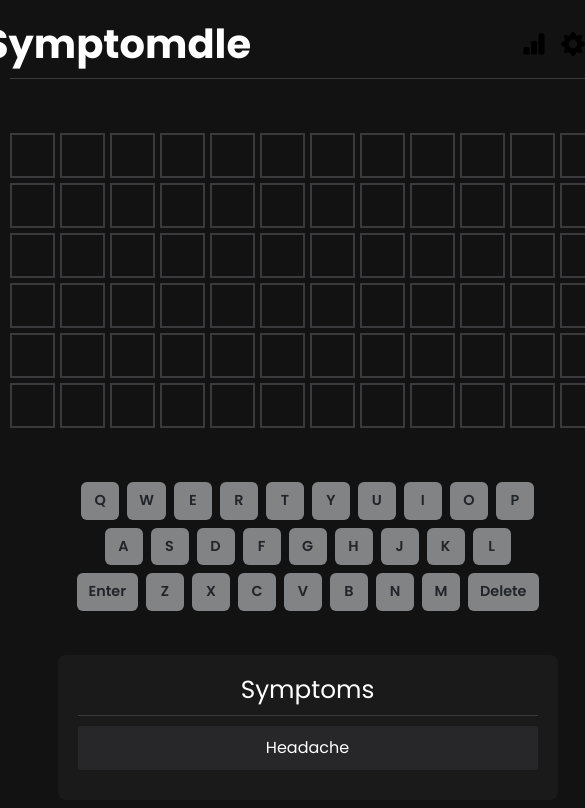
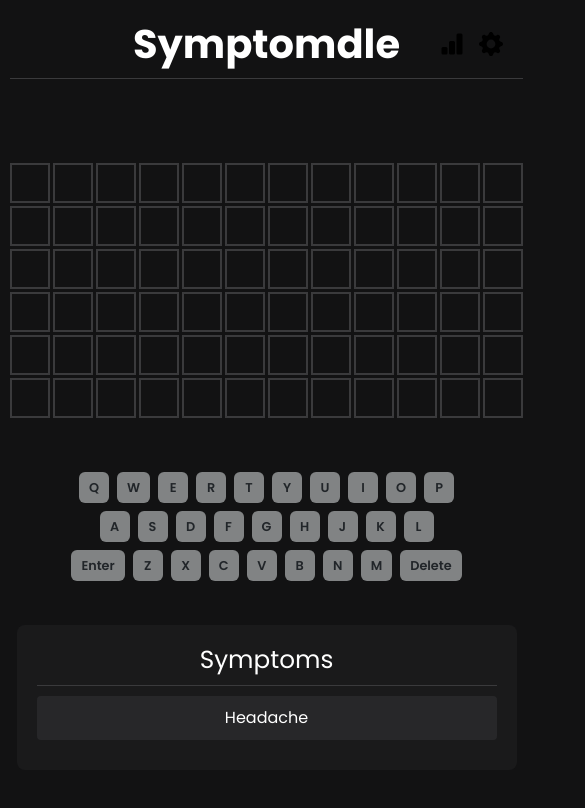
Before and after one commit to kylestanfield/Symptomdle, a React (Create React App) app: page / in a window 390 px wide. Shown: the top 808 px of the page, 585 px wide, since content can reach past the window. Built offline with nearby package versions, Linux system fonts and the light colour scheme.

Commit message:
Fix mobile

```diff
--- a/package.json
+++ b/package.json
@@ -21,7 +21,7 @@
     "web-vitals": "^2.1.4"
   },
   "scripts": {
-    "start": "react-scripts start",
+    "start": "HOST=0.0.0.0 react-scripts start",
     "build": "react-scripts build",
     "test": "react-scripts test",
     "eject": "react-scripts eject"
--- a/src/App.css
+++ b/src/App.css
@@ -207,23 +207,30 @@ body {
     margin-top: 20px;
   }
 
-  .App-header {
-    padding-right: 0;
+  .App-header .title {
+    position: static;
+    left: auto;
   }
 
   .game-container {
     width: 100%;
   }
 
+  .board {
+    grid-gap: 3px;
+    max-width: 100%;
+  }
+
   .board-tile {
-    width: 45px;
-    height: 45px;
-    font-size: 1.5rem;
+    width: 40px;
+    height: 40px;
+    font-size: 1.3rem;
   }
 
   .keyboard .btn {
-    padding: 8px 12px;
-    font-size: 0.9rem;
-    min-width: 38px;
+    padding: 6px 10px;
+    font-size: 0.8rem;
+    min-width: 30px;
+    margin: 2px;
   }
 }
--- a/src/App.tsx
+++ b/src/App.tsx
@@ -1,4 +1,4 @@
-import React, { useState, useEffect, useCallback } from 'react';
+import React, { useState, useEffect, useCallback, useRef } from 'react';
 import { GearFill, BarChartFill } from 'react-bootstrap-icons';
 import './App.css';
 import GameBoard from './GameBoard';
@@ -141,6 +141,20 @@ const App: React.FC = () => {
     };
   }, [handleChar, handleDelete, handleEnter]);
 
+  const textInputRef = useRef<HTMLInputElement>(null);
+
+  useEffect(() => {
+    if (!isGameOver && textInputRef.current) {
+      textInputRef.current.focus();
+    }
+  }, [isGameOver]);
+
+  const handleGameContainerClick = () => {
+    if (!isGameOver && textInputRef.current) {
+      textInputRef.current.focus();
+    }
+  };
+
   return (
     <div className="App">
       {toastMessage && <Toast message={toastMessage} onClose={() => setToastMessage('')} />}
@@ -160,9 +174,30 @@ const App: React.FC = () => {
       </header>
 
       <div className="main-content">
-        <div className="game-container">
+        <div className="game-container" onClick={handleGameContainerClick}>
           {solution.name && <GameBoard solution={solution.name} guesses={guesses} currentGuess={currentGuess} isHardMode={isHardMode} />}
           <Keyboard onChar={handleChar} onDelete={handleDelete} onEnter={handleEnter} isGameOver={isGameOver} />
+          <input
+            ref={textInputRef}
+            type="text"
+            style={{
+              position: 'absolute',
+              opacity: 0,
+              pointerEvents: 'none',
+              width: '1px',
+              height: '1px',
+              top: '-1000px',
+            }}
+            onKeyDown={(e) => {
+              if (e.key === 'Enter') {
+                handleEnter();
+              } else if (e.key === 'Backspace') {
+                handleDelete();
+              } else if (e.key.length === 1 && e.key.match(/[a-z]/i)) {
+                handleChar(e.key.toUpperCase());
+              }
+            }}
+          />
         </div>
         <div className="symptoms-container">
           <h2>Symptoms</h2>
```
